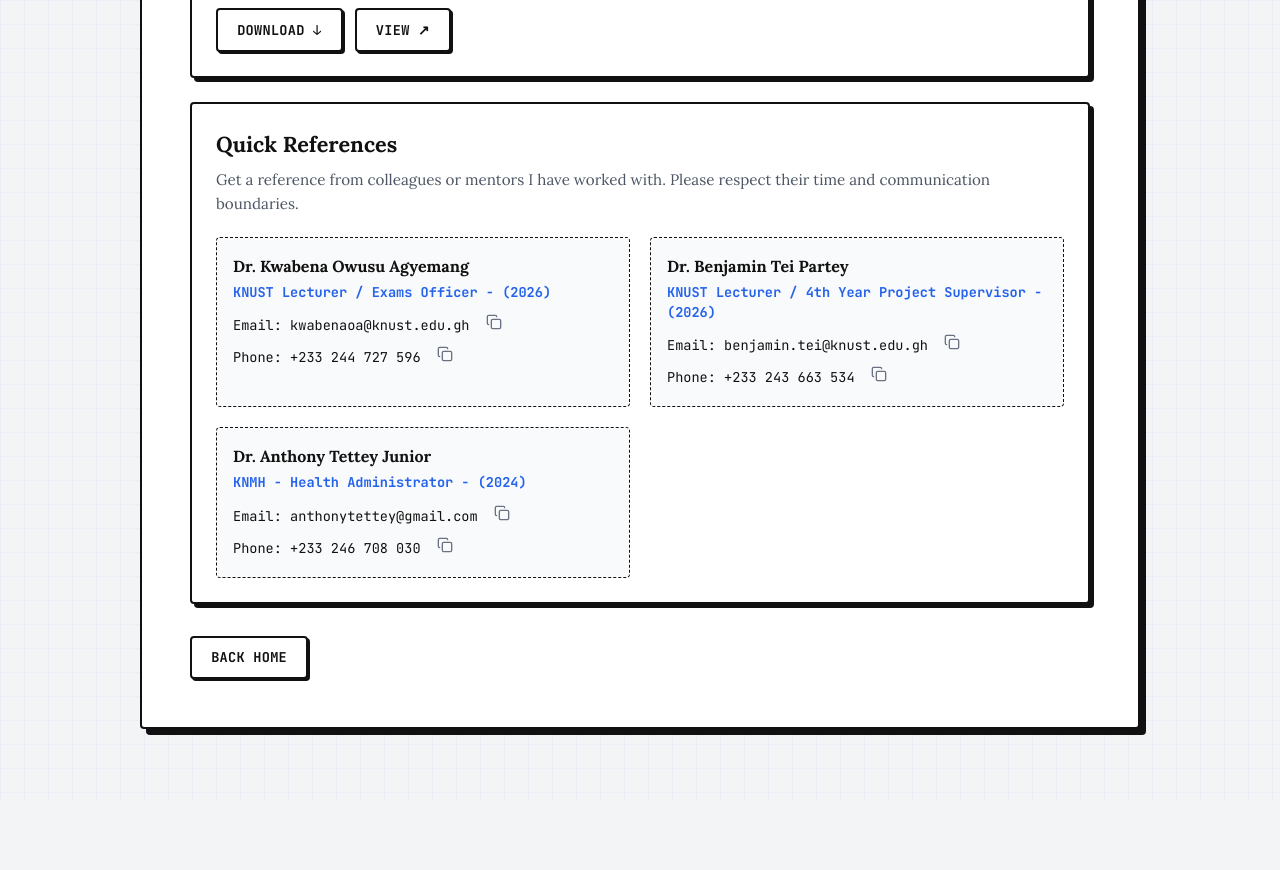
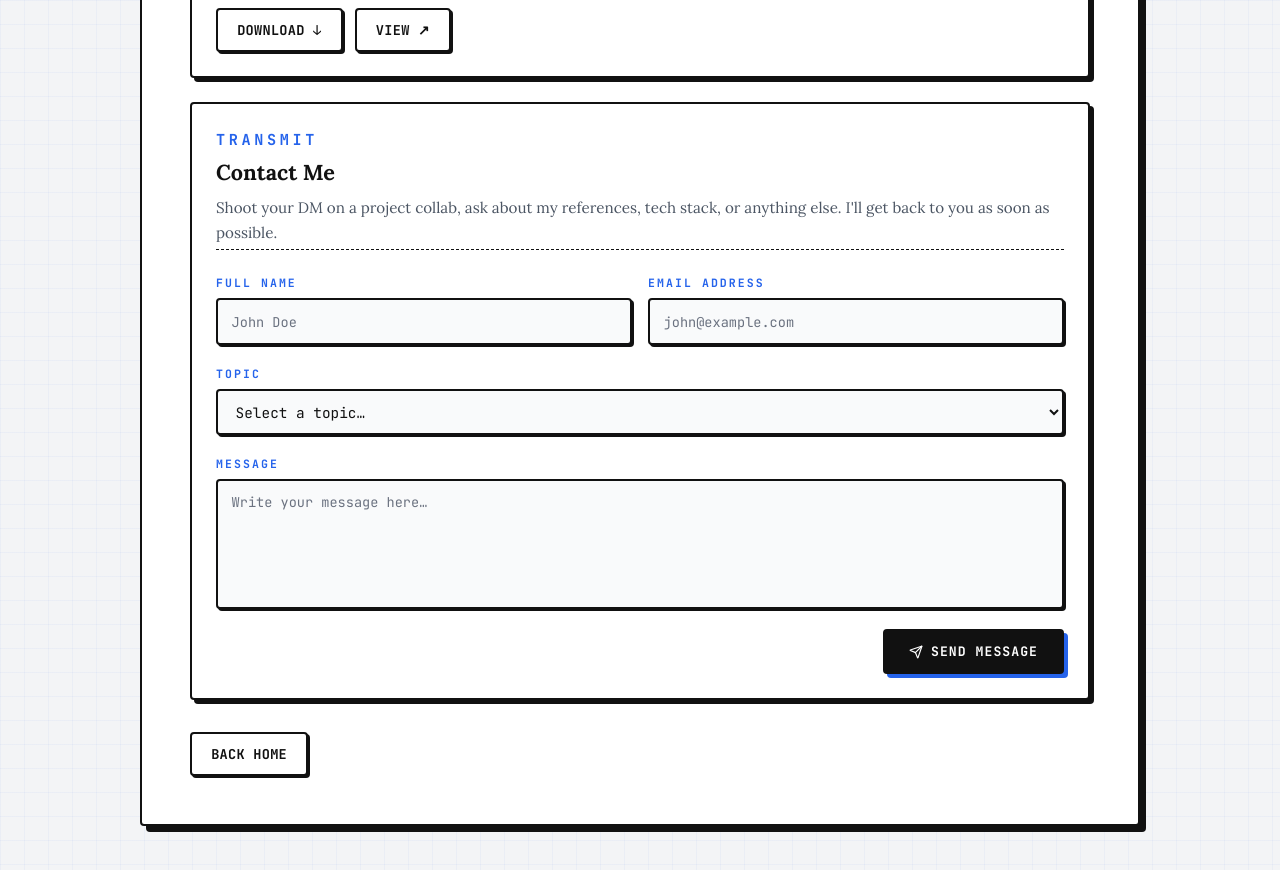
Before and after one commit to etor01/dev-tornam, a Next.js app: page /documents in a window 1280 px wide. Shown: the part 840-1710 px from the top of the page. Before the commit the page ends 1640 px from the top, so only its background shows below. Built offline with nearby package versions, Linux system fonts and the light colour scheme.

Commit message:
feat: add EmailJS contact form and styling to documents page

```diff
--- a/src/app/documents/page.tsx
+++ b/src/app/documents/page.tsx
@@ -1,7 +1,8 @@
 "use client";
 import Link from "next/link";
-import { useState } from "react";
-import { Copy, Check } from "lucide-react";
+import { useState, useRef } from "react";
+import emailjs from "@emailjs/browser";
+import { Send, Loader2 } from "lucide-react";
 
 const documents = [
   {
@@ -25,35 +26,45 @@ const documents = [
   },
 ];
 
-const references = [
-  {
-    name: "Dr. Kwabena Owusu Agyemang",
-    role: "KNUST Lecturer / Exams Officer - (2026)",
-    email: "kwabenaoa@knust.edu.gh",
-    phone: "+233 244 727 596",
-  },
-  {
-    name: "Dr. Benjamin Tei Partey",
-    role: "KNUST Lecturer / 4th Year Project Supervisor - (2026)",
-    email: "benjamin.tei@knust.edu.gh",
-    phone: "+233 243 663 534",
-  },
-  {
-    name: "Dr. Anthony Tettey Junior",
-    role: "KNMH - Health Administrator - (2024)",
-    email: "anthonytettey@gmail.com",
-    phone: "+233 246 708 030",
-  },
+type FormStatus = "idle" | "loading" | "success" | "error";
+
+const TOPICS = [
+  "Project Collaboration",
+  "Reference Request",
+  "Tech Stack Inquiry",
+  "Job Opportunity",
+  "General Question",
+  "Other",
 ];
 
 export default function DocumentsPage() {
-  const [copiedKey, setCopiedKey] = useState<string | null>(null);
+  const formRef = useRef<HTMLFormElement>(null);
+  const [status, setStatus] = useState<FormStatus>("idle");
+  const [errorMsg, setErrorMsg] = useState("");
 
-  const handleCopy = (key: string, value: string) => {
-    navigator.clipboard.writeText(value);
-    setCopiedKey(key);
-    setTimeout(() => setCopiedKey(null), 1500);
+  const handleSubmit = async (e: React.FormEvent<HTMLFormElement>) => {
+    e.preventDefault();
+    if (!formRef.current) return;
+
+    setStatus("loading");
+    setErrorMsg("");
+
+    try {
+      await emailjs.sendForm(
+        process.env.NEXT_PUBLIC_EMAILJS_SERVICE_ID!,
+        process.env.NEXT_PUBLIC_EMAILJS_TEMPLATE_ID!,
+        formRef.current,
+        { publicKey: process.env.NEXT_PUBLIC_EMAILJS_PUBLIC_KEY! }
+      );
+      setStatus("success");
+      formRef.current.reset();
+    } catch (err) {
+      setStatus("error");
+      setErrorMsg("Message failed to send. Please try again.");
+      console.error("EmailJS error:", err);
+    }
   };
+
   return (
     <main className="contentPage">
       <section className="pageShell">
@@ -62,9 +73,11 @@ export default function DocumentsPage() {
             <p className="eyebrow">Documents</p>
             <h1>Electronic Documents Archive</h1>
             <p>
-              Professional documents and assets representing my profile. As you
-              preview or download them, please note standard data and privacy
-              considerations.
+              Here is a list of my professional documents for your review. For
+              more details please use the contact form below.{" "}
+              <span className="italic font-bold text-blue-600 dark:text-blue-500 text-xs">
+                (data privacy laws apply)
+              </span>
             </p>
           </div>
         </header>
@@ -89,64 +102,117 @@ export default function DocumentsPage() {
             </article>
           ))}
 
+          {/*  Contact Form  */}
           <article className="documentItem">
-            <h2>Quick References</h2>
+            <p className="eyebrow" style={{ marginBottom: "0.25rem" }}>
+              Transmit
+            </p>
+            <h2>Contact Me</h2>
             <p>
-              Get a reference from colleagues or mentors I have worked with.
-              Please respect their time and communication boundaries.
+              Shoot your DM on a project collab, ask about my references, tech
+              stack, or anything else. I&apos;ll get back to you as soon as
+              possible.
             </p>
-            <ul className="referenceList">
-              {references.map((ref) => (
-                <li key={ref.name} className="referenceItem">
-                  <strong>{ref.name}</strong>
-                  {/* role */}
-                  <div
-                    style={{
-                      color: "var(--accent-blue)",
-                      margin: "0.25rem 0",
-                      fontWeight: 700,
-                    }}
+
+            <hr className="formDivider" />
+
+            <form
+              id="contact-form"
+              ref={formRef}
+              className="contactForm"
+              onSubmit={handleSubmit}
+              noValidate
             >
-                    {ref.role}
+              {/* Row: Name + Email */}
+              <div className="formRow">
+                <div className="formField">
+                  <label htmlFor="from_name">Full Name</label>
+                  <input
+                    id="from_name"
+                    name="from_name"
+                    type="text"
+                    placeholder="John Doe"
+                    required
+                    autoComplete="name"
+                  />
                 </div>
-                  {/* email */}
-                  <div>
-                    Email: <span className="email link">{ref.email}</span>
+                <div className="formField">
+                  <label htmlFor="reply_to">Email Address</label>
+                  <input
+                    id="reply_to"
+                    name="reply_to"
+                    type="email"
+                    placeholder="john@example.com"
+                    required
+                    autoComplete="email"
+                  />
+                </div>
+              </div>
+
+              {/* Topic */}
+              <div className="formField">
+                <label htmlFor="topic">Topic</label>
+                <select id="topic" name="topic" required>
+                  <option value="" disabled selected>
+                    Select a topic…
+                  </option>
+                  {TOPICS.map((t) => (
+                    <option key={t} value={t}>
+                      {t}
+                    </option>
+                  ))}
+                </select>
+              </div>
+
+              {/* Message */}
+              <div className="formField">
+                <label htmlFor="message">Message</label>
+                <textarea
+                  id="message"
+                  name="message"
+                  placeholder="Write your message here…"
+                  required
+                />
+              </div>
+
+              {/* Submit row */}
+              <div className="formSubmitRow">
+                {status === "success" && (
+                  <span className="formStatusMsg success">
+                    ✓ Message sent. I&apos;ll be in touch soon!
+                  </span>
+                )}
+                {status === "error" && (
+                  <span className="formStatusMsg error">✕ {errorMsg}</span>
+                )}
+                {status === "loading" && (
+                  <span className="formStatusMsg loading">Transmitting…</span>
+                )}
+                {status === "idle" && <span />}
+
                 <button
-                      className=" text-gray-500 px-4 py-2 rounded active:text-green-600 cursor-copy p-0 m-0"
-                      onClick={() => handleCopy(`${ref.name}-email`, ref.email)}
+                  id="contact-submit-btn"
+                  type="submit"
+                  className="formSubmitBtn"
+                  disabled={status === "loading"}
+                  aria-label="Send message"
                 >
-                      {copiedKey === `${ref.name}-email` ? (
-                        <Check
-                          size={16}
-                          className="animate-in zoom-in duration-200 text-green-500 p-0 m-0"
-                        />
+                  {status === "loading" ? (
+                    <>
+                      <Loader2 size={14} style={{ animation: "spin 1s linear infinite" }} />
+                      Sending
+                    </>
                   ) : (
-                        <Copy size={16} />
+                    <>
+                      <Send size={14} />
+                      Send Message
+                    </>
                   )}
                 </button>
               </div>
-                  {/* phone */}
-                  <div>
-                    Phone: <span className="phone link">{ref.phone}</span>
-                    <button
-                      onClick={() => handleCopy(`${ref.name}-phone`, ref.phone)}
-                      className=" text-gray-500 px-4 py-2 rounded active:text-green-600 cursor-copy p-0 m-0"
-                    >
-                      {copiedKey === `${ref.name}-phone` ? (
-                        <Check
-                          size={16}
-                          className="animate-in zoom-in duration-200 *:text-green-500 p-0 m-0"
-                        />
-                      ) : (
-                        <Copy size={16} />
-                      )}
-                    </button>
-                  </div>
-                </li>
-              ))}
-            </ul>
+            </form>
           </article>
+          {/* ─────────────────────────────────────────────── */}
         </div>
 
         <p style={{ marginTop: "2rem" }}>
--- a/src/app/globals.css
+++ b/src/app/globals.css
@@ -1,9 +1,15 @@
 @import "tailwindcss";
+
+@keyframes spin {
+  from { transform: rotate(0deg); }
+  to   { transform: rotate(360deg); }
+}
 
 :root {
   color-scheme: light;
   --bg-canvas: #f3f4f6; /* Soft drafting paper background */
   --ink-border: #111111; /* Carbon black ink */
+
   --surface-card: #ffffff; /* Clean white card */
   --accent-blue: #2563eb; /* Technical drawing ink blue */
   --accent-blue-hover: #1d4ed8;
@@ -481,6 +487,154 @@ body {
   color: var(--muted);
 }
 
+/* ── Contact Form ───────────────────────────────────────── */
+
+.contactForm {
+  margin-top: 1.5rem;
+  display: flex;
+  flex-direction: column;
+  gap: 1.25rem;
+}
+
+.formRow {
+  display: grid;
+  grid-template-columns: 1fr 1fr;
+  gap: 1rem;
+}
+
+.formField {
+  display: flex;
+  flex-direction: column;
+  gap: 0.45rem;
+}
+
+.formField label {
+  font-family: var(--font-mono), monospace;
+  font-size: 0.72rem;
+  font-weight: 700;
+  letter-spacing: 0.18em;
+  text-transform: uppercase;
+  color: var(--accent-blue);
+}
+
+.formField input,
+.formField select,
+.formField textarea {
+  padding: 0.65rem 0.85rem;
+  border: 2px solid var(--ink-border);
+  border-radius: 4px;
+  background-color: var(--badge-bg);
+  font-family: var(--font-mono), monospace;
+  font-size: 0.9rem;
+  color: var(--text-primary);
+  box-shadow: 2px 2px 0px 0px var(--ink-border);
+  outline: none;
+  transition:
+    box-shadow 120ms ease,
+    background-color 120ms ease,
+    border-color 120ms ease;
+  resize: none;
+}
+
+.formField input::placeholder,
+.formField textarea::placeholder {
+  color: var(--muted);
+  font-size: 0.85rem;
+}
+
+.formField input:focus,
+.formField select:focus,
+.formField textarea:focus {
+  background-color: var(--surface-card);
+  border-color: var(--accent-blue);
+  box-shadow: 3px 3px 0px 0px var(--accent-blue);
+}
+
+.formField textarea {
+  min-height: 130px;
+}
+
+.formSubmitRow {
+  display: flex;
+  align-items: center;
+  justify-content: space-between;
+  gap: 1rem;
+  flex-wrap: wrap;
+}
+
+.formStatusMsg {
+  font-family: var(--font-mono), monospace;
+  font-size: 0.8rem;
+  font-weight: 700;
+  padding: 0.45rem 0.9rem;
+  border-radius: 4px;
+  border: 2px solid;
+}
+
+.formStatusMsg.success {
+  color: #166534;
+  border-color: #166534;
+  background-color: #f0fdf4;
+}
+
+.formStatusMsg.error {
+  color: #991b1b;
+  border-color: #991b1b;
+  background-color: #fef2f2;
+}
+
+.formStatusMsg.loading {
+  color: var(--accent-blue);
+  border-color: var(--accent-blue);
+  background-color: var(--badge-bg);
+}
+
+.formSubmitBtn {
+  display: inline-flex;
+  align-items: center;
+  gap: 0.5rem;
+  padding: 0.65rem 1.5rem;
+  border: 2px solid var(--ink-border);
+  border-radius: 4px;
+  background-color: var(--ink-border);
+  color: var(--surface-card);
+  font-family: var(--font-mono), monospace;
+  font-size: 0.82rem;
+  font-weight: 700;
+  text-transform: uppercase;
+  letter-spacing: 0.08em;
+  cursor: pointer;
+  box-shadow: 4px 4px 0px 0px var(--accent-blue);
+  transition:
+    transform 120ms ease,
+    box-shadow 120ms ease,
+    background-color 120ms ease;
+}
+
+.formSubmitBtn:hover:not(:disabled) {
+  transform: translate(-2px, -2px);
+  box-shadow: 6px 6px 0px 0px var(--accent-blue);
+}
+
+.formSubmitBtn:active:not(:disabled) {
+  transform: translate(1px, 1px);
+  box-shadow: 2px 2px 0px 0px var(--accent-blue);
+}
+
+.formSubmitBtn:disabled {
+  opacity: 0.6;
+  cursor: not-allowed;
+}
+
+.formDivider {
+  width: 100%;
+  border: none;
+  border-top: 1px dashed var(--ink-border);
+  margin: 0.25rem 0;
+}
+
+/* ───────────────────────────────────────────────────────── */
+
 @media (max-width: 768px) {
   body {
     align-items: flex-start;
@@ -513,6 +667,10 @@ body {
   .referenceList {
     grid-template-columns: 1fr;
   }
+
+  .formRow {
+    grid-template-columns: 1fr;
+  }
 }
 
 @media (max-width: 480px) {
```
Lines whose indentation alone changed are shown as unchanged.
